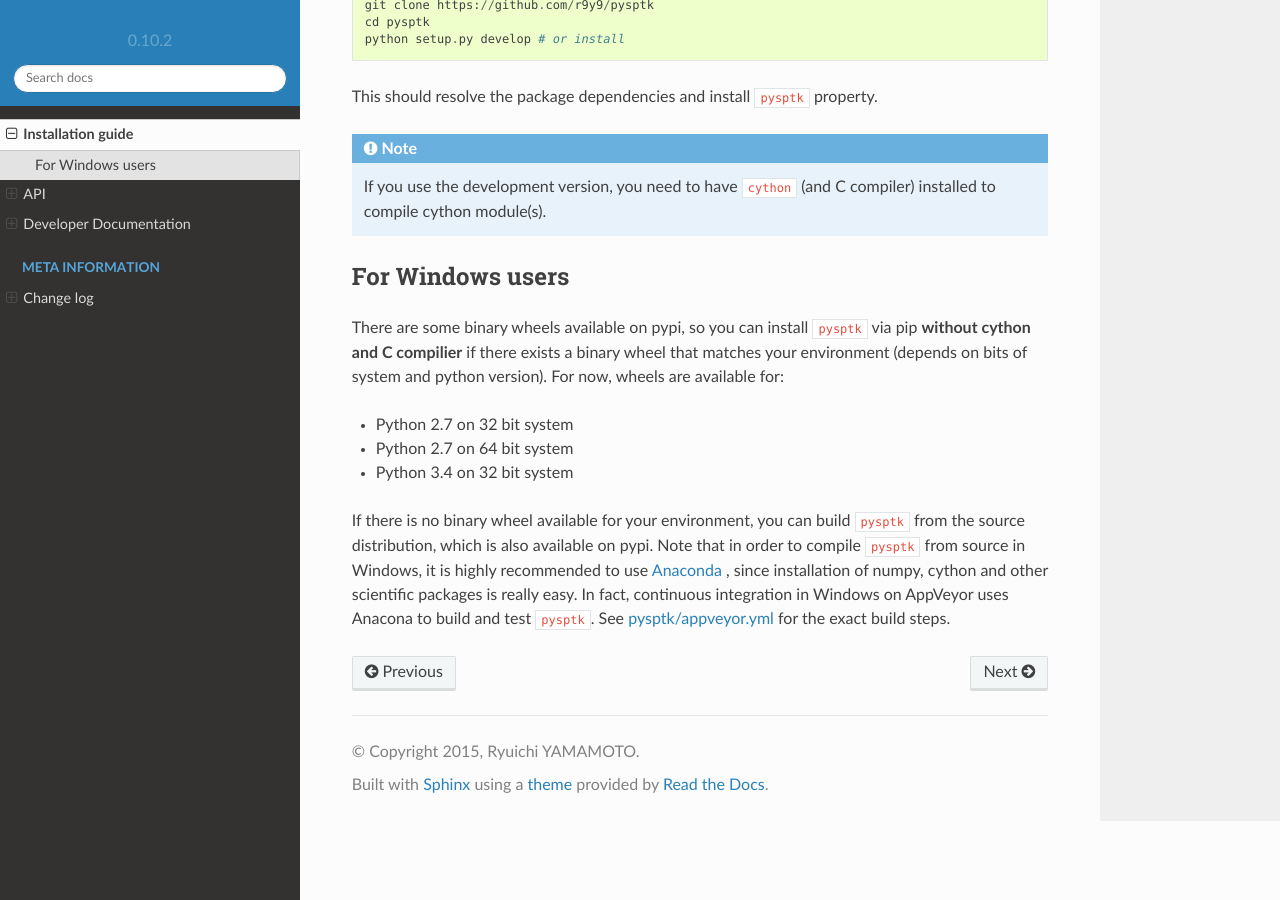
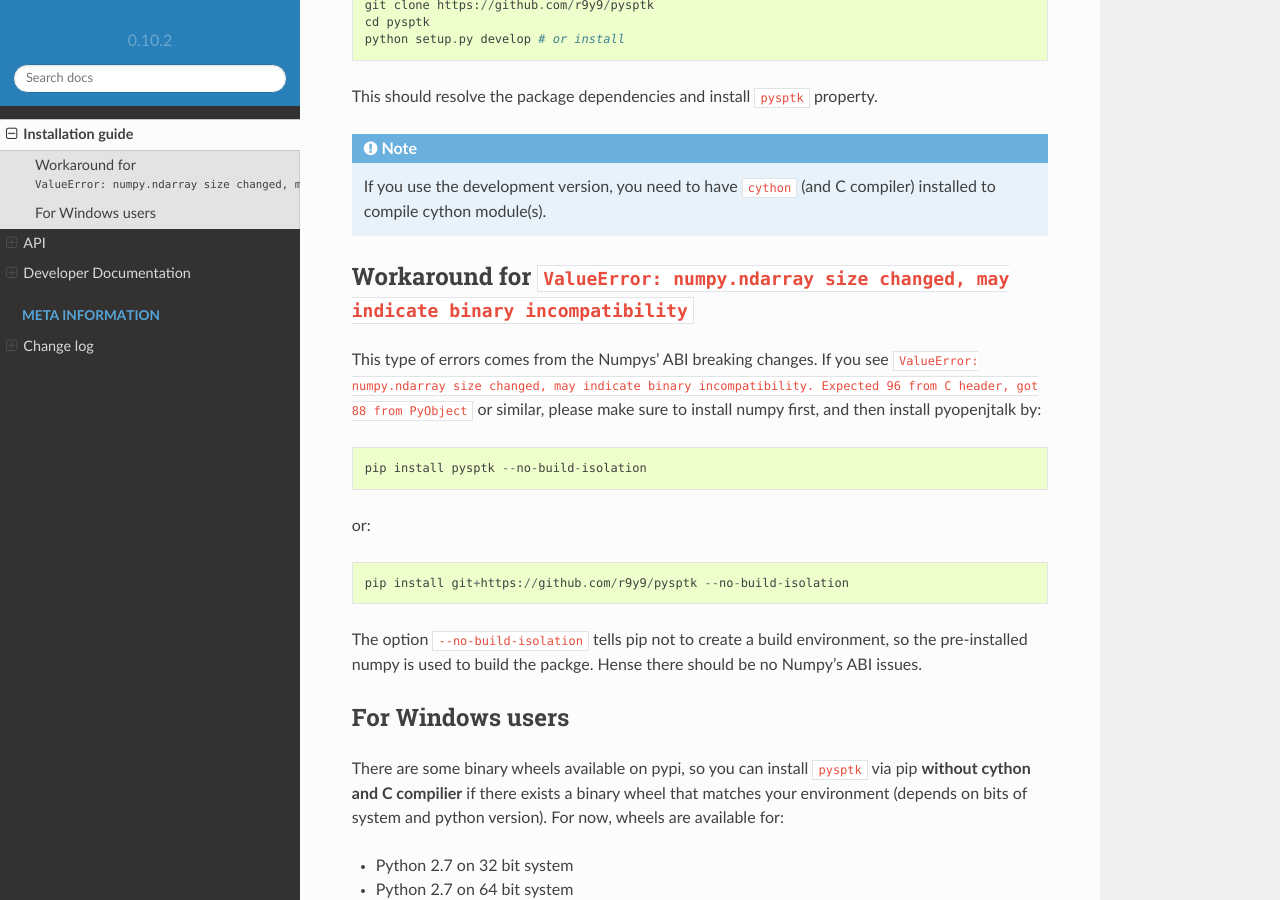
Before and after one commit to r9y9/pysptk, a Sphinx documentation site: the page built from docs/introduction.rst, in a window 1280 px wide and 900 px high, scrolled down 478 px. Built offline with Sphinx 7.4.7 and the Read the Docs theme 2.0.0, drawn with Linux system fonts in a browser that asks for light colours.

Commit message:
add workaround for Numpy ABI issues

```diff
--- a/docs/changelog.rst
+++ b/docs/changelog.rst
@@ -4,7 +4,7 @@ Change log
 v0.2.0 <2022-xx-xx>
 --------------------
 
-Newer numpy  (>v1.20.0) is required to avoid ABI compatibility issues.
+Newer numpy  (>v1.20.0) is required to avoid ABI compatibility issues. Please check the updated installation guide.
 
 - `#92`_: Support for Python 3.10, rewrite tests with pytest
 
--- a/docs/introduction.rst
+++ b/docs/introduction.rst
@@ -28,6 +28,22 @@ This should resolve the package dependencies and install ``pysptk`` property.
 
    If you use the development version, you need to have ``cython`` (and C compiler) installed to compile cython module(s).
 
+Workaround for ``ValueError: numpy.ndarray size changed, may indicate binary incompatibility``
+^^^^^^^^^^^^^^^^^^^^^^^^^^^^^^^^^^^^^^^^^^^^^^^^^^^^^^^^^^^^^^^^^^^^^^^^^^^^^^^^^^^^^^^^^^^^^^
+
+This type of errors comes from the Numpys' ABI breaking changes. If you see ``ValueError: numpy.ndarray size changed, may indicate binary incompatibility. Expected 96 from C header, got 88 from PyObject`` or similar, please make sure to install numpy first, and then install pyopenjtalk by:
+
+.. code::
+
+   pip install pysptk --no-build-isolation
+
+or:
+
+.. code::
+
+   pip install git+https://github.com/r9y9/pysptk --no-build-isolation
+
+The option ``--no-build-isolation`` tells pip not to create a build environment, so the pre-installed numpy is used to build the packge. Hense there should be no Numpy's ABI issues.
 
 For Windows users
 ^^^^^^^^^^^^^^^^^
```
